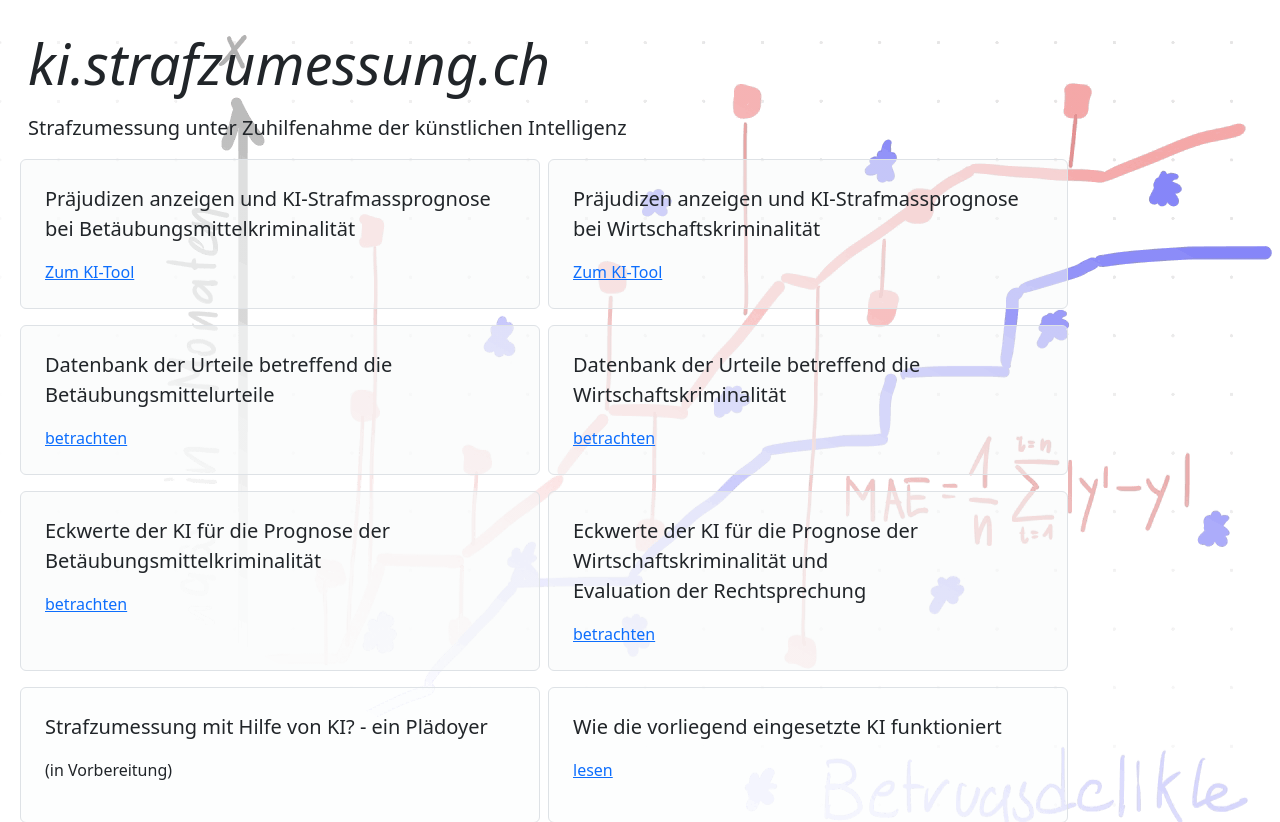
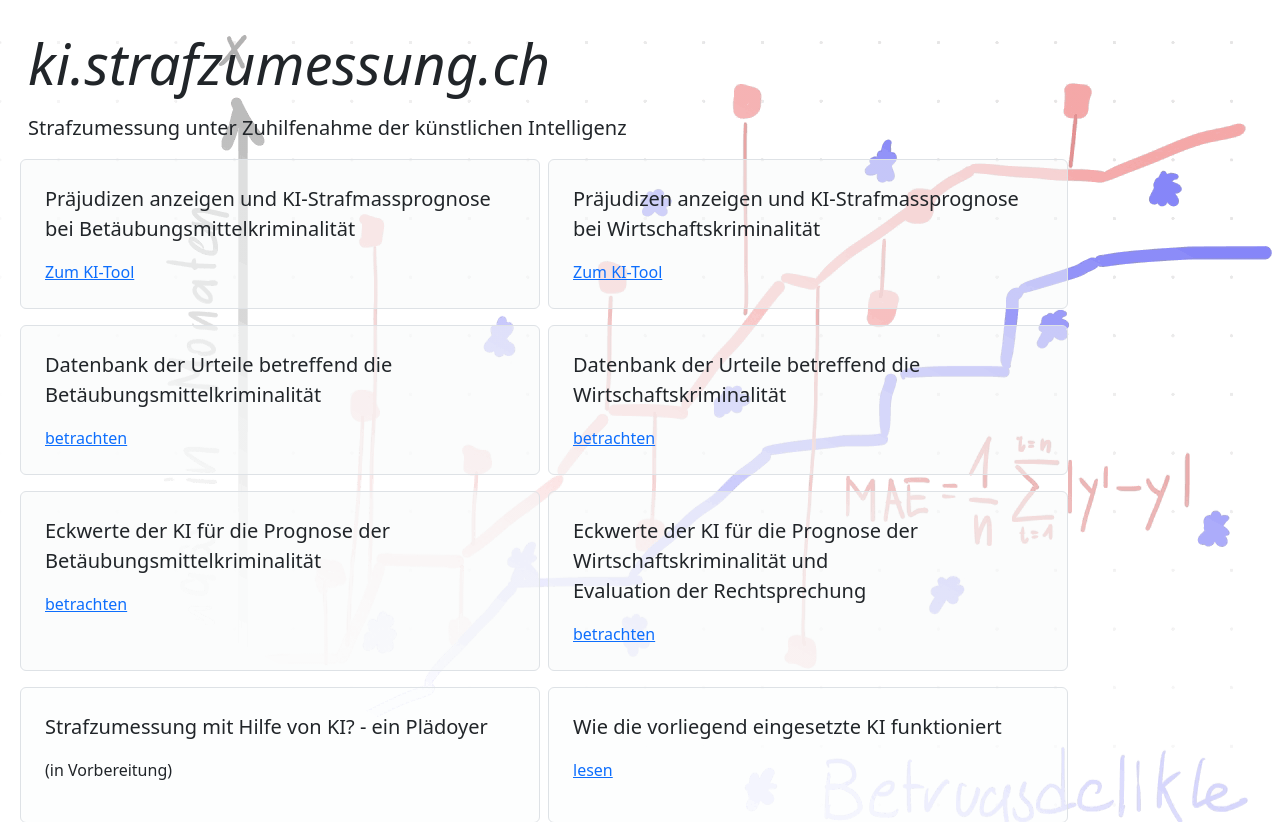
Before and after one commit to lamerentertainment/ki-strafzumessung, a Django app: page / in a window 1280 px wide. Shown: the top 822 px of the page. Run offline with Django 3.2, Linux system fonts and the light colour scheme; parts of the project's set-up code (start-up, migrations or seed data) failed here and were passed over; some web fonts are replaced.

Commit message:
typo homepage

```diff
--- a/database/templates/database/homepage.html
+++ b/database/templates/database/homepage.html
@@ -55,7 +55,7 @@
         <div class="row mb-3 mx-1 g-3" id="db-row">
                 <div class="col-md-5 mx-1 p-4 border rounded bg-light position-relative" style="--bs-bg-opacity: .5;">
                     <p class="lead">
-                        Datenbank der Urteile betreffend die Betäubungsmittelurteile
+                        Datenbank der Urteile betreffend die Betäubungsmittelkriminalität
                     </p>
                     <a class="stretched-link " href="{% url "betmdatabase" %}">
                          betrachten
```
